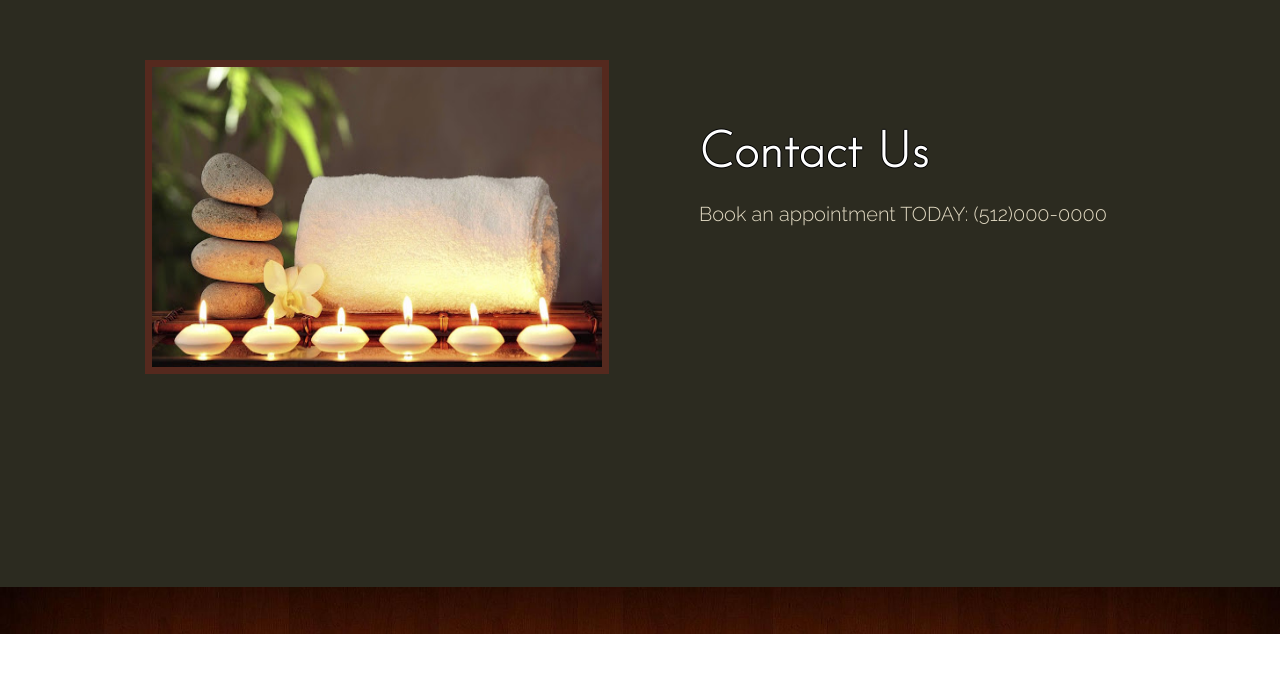
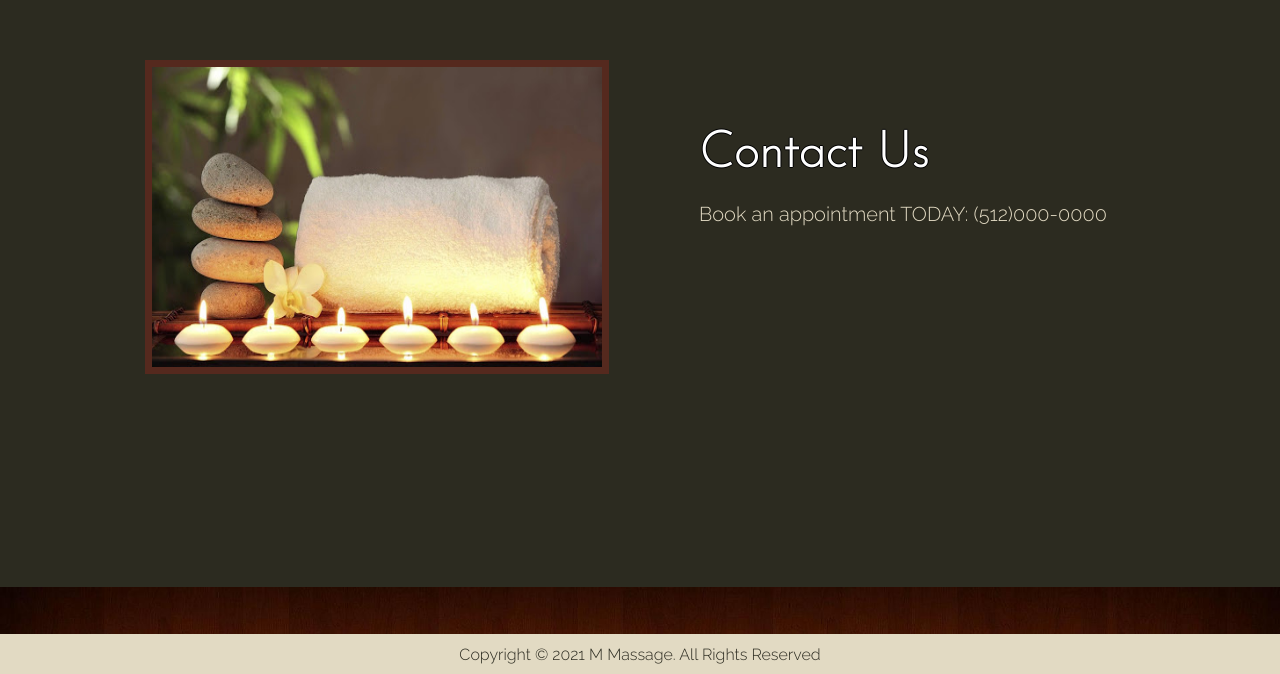
Before and after one commit to dnocentini/mmassage, a React (Create React App) app: page / in a window 1280 px wide. Shown: the part 3663-4337 px from the top of the page. Before the commit the page ends 4297 px from the top, so only its background shows below. Built offline with nearby package versions, Linux system fonts and the light colour scheme.

Commit message:
create Footer

```diff
--- /dev/null
+++ b/src/components/Footer/FooterElements.js
@@ -0,0 +1,29 @@
+import styled from 'styled-components';
+
+export const FooterContainer = styled.div`
+    background: #e2dac3;
+    display: flex;
+    justify-content: center;
+    align-items: center;
+    padding: 0 30px;
+    height: 40px;
+    position: relative;
+`;
+
+export const FooterContent = styled.div`
+    display: flex;
+    flex-direction: column;
+    align-items: center;
+`;
+
+export const FooterP = styled.p`
+    color: #2c2b20;
+    font-size: 16px;
+    text-align: center;
+    @media screen and (max-width: 768px) {
+        font-size: 13px;
+    }
+    @media screen and (max-width: 480px) {
+        font-size: 11px;
+    }
+`;
--- /dev/null
+++ b/src/components/Footer/index.js
@@ -0,0 +1,18 @@
+import React from 'react';
+import {
+    FooterContainer,
+    FooterContent,
+    FooterP
+} from './FooterElements';
+
+const Footer = () => {
+    return (
+        <FooterContainer>
+            <FooterContent>
+                <FooterP>Copyright © 2021 M Massage. All Rights Reserved</FooterP>
+            </FooterContent>
+        </FooterContainer>
+    )
+}
+
+export default Footer;
--- a/src/pages/index.js
+++ b/src/pages/index.js
@@ -4,6 +4,7 @@ import Navbar from '../components/Navbar';
 import HeroSection from '../components/HeroSection';
 import InfoSection from '../components/InfoSection';
 import Services from '../components/Services';
+import Footer from '../components/Footer';
 import {
     homeObjOne,
     homeObjTwo,
@@ -26,6 +27,7 @@ const Home = () => {
             <Services />
             <InfoSection {...homeObjTwo} />
             <InfoSection {...homeObjThree} />
+            <Footer />
         </>
     )
 }
```
